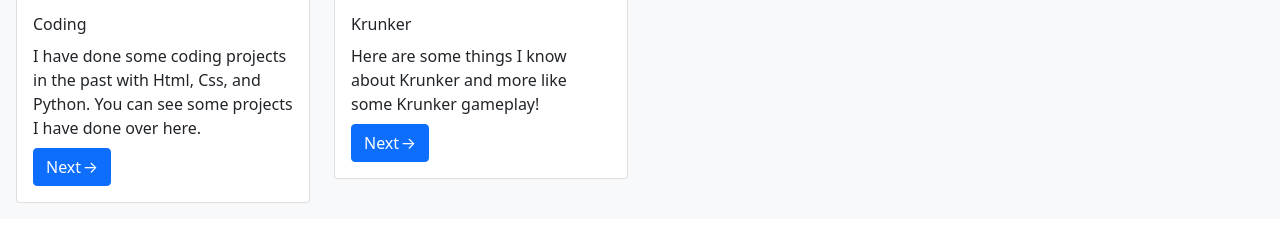
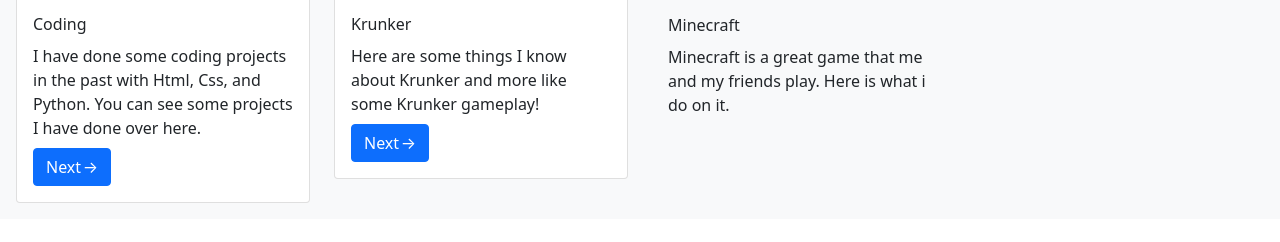
Before and after one commit to kiransnambiar001/kiransportfolio, a plain HTML site: page index.html in a window 1280 px wide. Shown: the part 470-712 px from the top of the page. Drawn offline with nearby package versions, Linux system fonts and the light colour scheme.

Commit message:
dsa
dsad

```diff
--- a/index.html
+++ b/index.html
@@ -71,8 +71,13 @@
           <div class="card">
             <img src="https://gameranx.com/wp-content/uploads/2020/02/MinecraftList1.jpg" class="card-img-top" alt="">
           </div>
-          <div>
-
+          <div class="card-body">
+            <div class="card-title">
+              Minecraft
+            </div>
+            <div class="card-text">
+              Minecraft is a great game that me and my friends play. Here is what i do on it.
+            </div>
           </div>
         </div>
         <div class="col-sm-3"></div>
```
